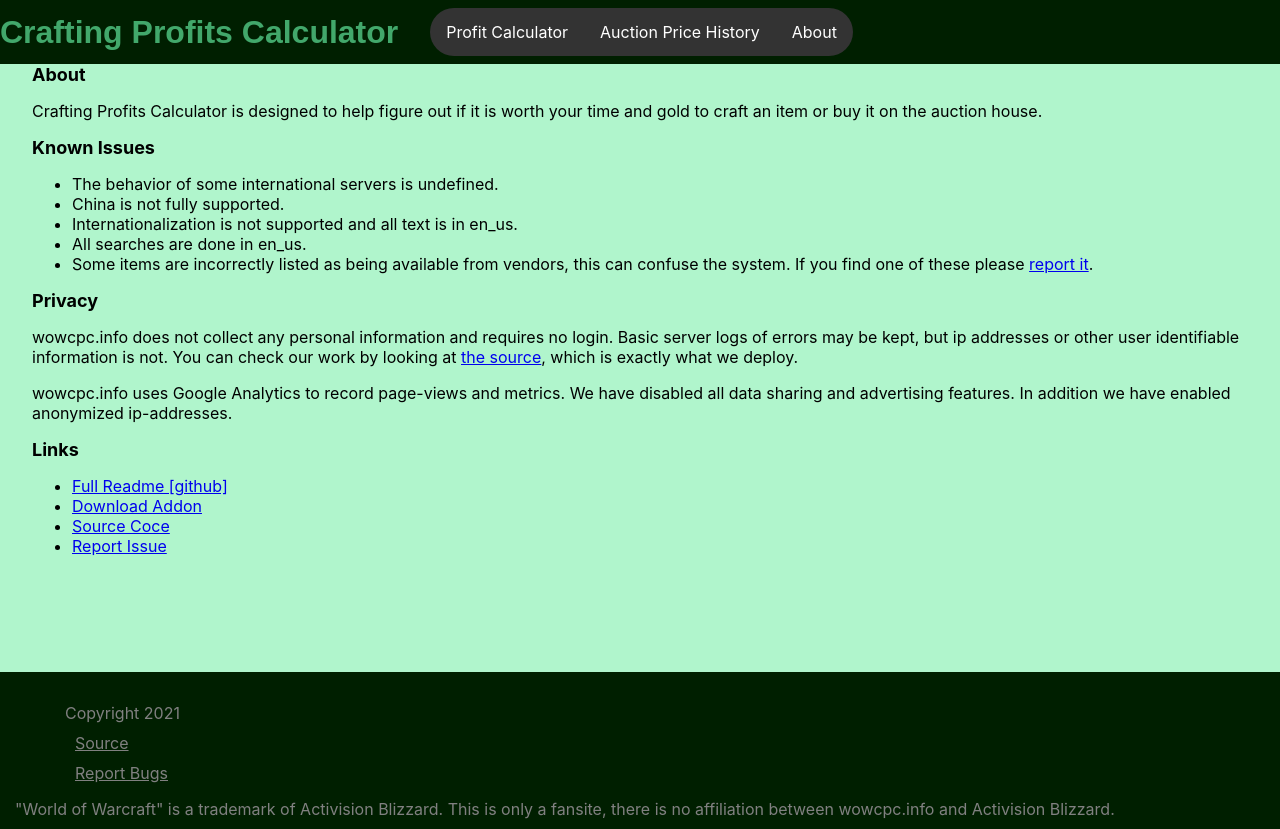
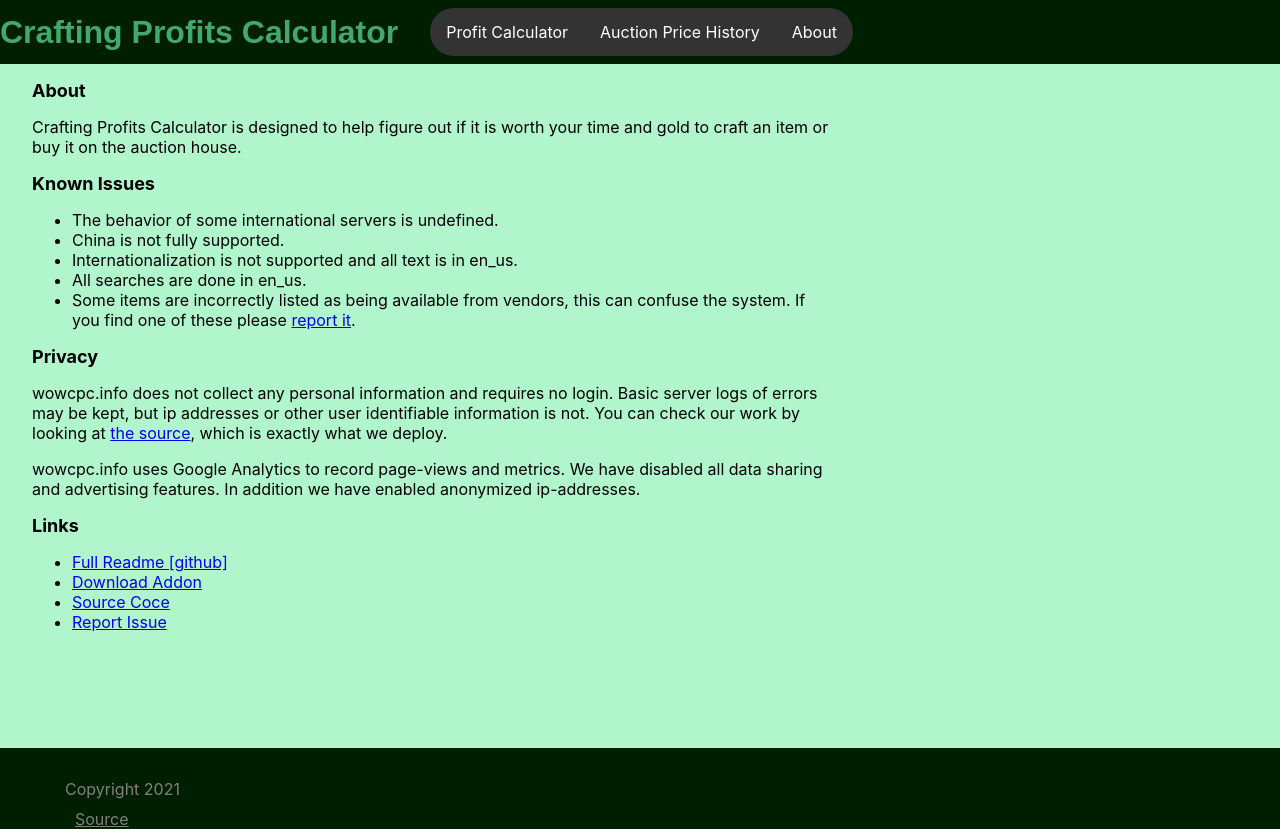
Before and after one commit to hschimke/WorldOfWarcraft_CraftingProfitCalculator-go, a React (Create React App) app in the folder web-client/: page /about in a window 1280 px wide. Shown: the top 829 px of the page. Built offline with nearby package versions, Linux system fonts and the light colour scheme; no server answers.

Commit message:
about box sizing

```diff
--- a/web-client/src/About/About.module.css
+++ b/web-client/src/About/About.module.css
@@ -3,3 +3,9 @@
     font-weight: bolder;
     font-size: large;
 }
+
+.About {
+    margin-top: 1em;
+    max-width: 800px;
+    align-self: flex-start;
+}
--- a/web-client/src/App.css
+++ b/web-client/src/App.css
@@ -54,10 +54,12 @@
 .App .MainHolder {
   display: flex;
   justify-content: center;
+  background-color: #B0F5CC;
 }
 
 .App .MainHolder .Main {
-  max-width: 95%;
+  width: 95%;
+  background-color: #B0F5CC;
 }
 
 @media only screen and (max-width: 700px) {
```
